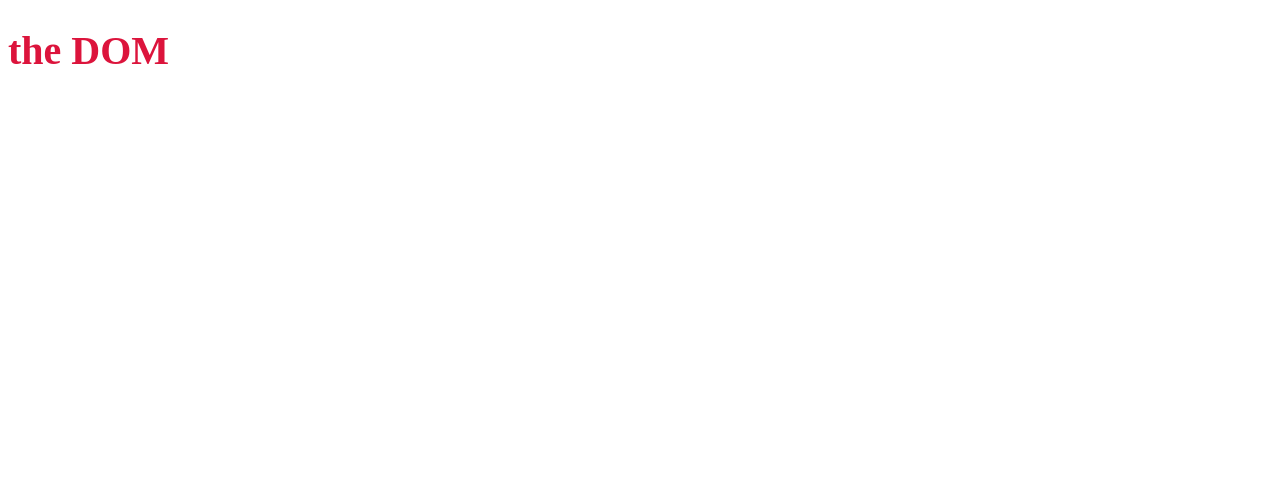
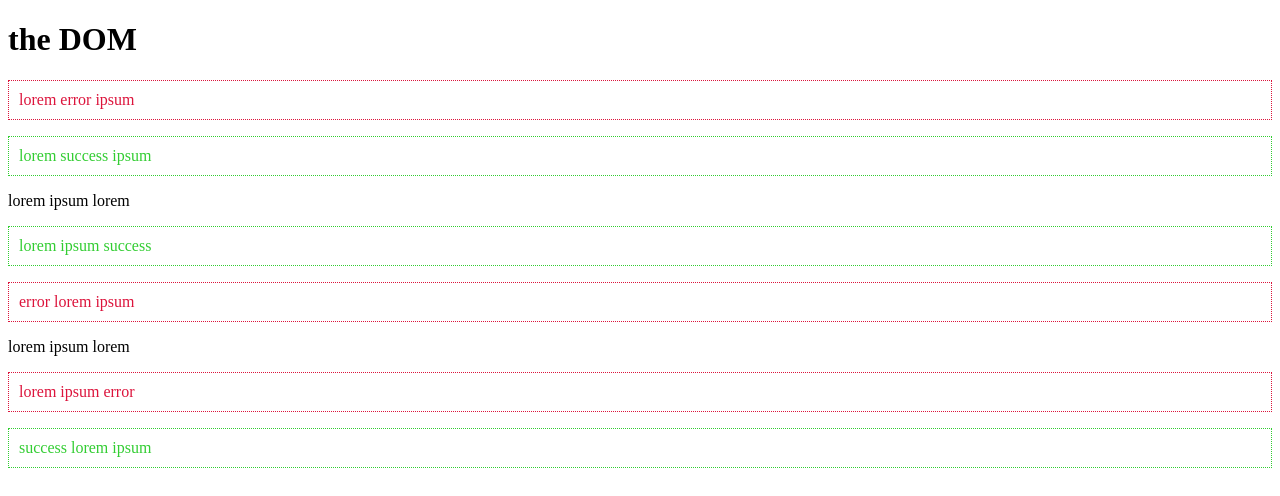
Before and after one commit to karimt201/JavaScript-Tutorial, a plain HTML site: page chapter_1/index.html in a window 1280 px wide. Drawn offline with Linux system fonts and the light colour scheme.

Commit message:
from classlist add and remove and toggle methods

```diff
--- a/chapter_1/index.html
+++ b/chapter_1/index.html
@@ -3,10 +3,22 @@
 <head>
     <meta charset="UTF-8">
     <meta name="viewport" content="width=device-width, initial-scale=1.0">
+    <meta http-equiv="X-UA-Compatible" content="ie=edge">
+    <link rel="stylesheet" href="style.css">
     <title>Document</title>
 </head>
 <body>
-    <h1 style="color: orange;">the DOM</h1>
+    <h1 class="title">the DOM</h1>
+
+    <p>lorem error ipsum</p>
+    <p>lorem success ipsum</p>
+    <p>lorem ipsum lorem</p>
+    <p>lorem ipsum success</p>
+    <p>error lorem ipsum</p>
+    <p>lorem ipsum lorem</p>
+    <p>lorem ipsum error</p>
+    <p>success lorem ipsum</p>
+
  <script src="sandbox.js"></script>
 </body>
 </html>
--- a/chapter_1/sandbox.js
+++ b/chapter_1/sandbox.js
@@ -1,7 +1,24 @@
-const title = document.querySelector('h1');
+// const content = document.querySelector('p');
 
-// title.setAttribute('style','margin: 50px;');
+// console.log(content.classList);
 
-title.style.margin = '';
-title.style.color = 'crimson';
-title.style.fontSize = '40px';
+// content.classList.add('error');
+// content.classList.remove('error');
+
+// content.classList.add('success');
+
+const paras = document.querySelectorAll('p');
+
+// console.log(paras);
+paras.forEach(tag => {
+    if (tag.innerText.includes('error')) {
+        tag.classList.add('error');
+    }if (tag.innerText.includes('success')) {
+        tag.classList.add('success');
+    }
+});
+
+const title = document.querySelector('.title');
+
+title.classList.toggle('test');
+title.classList.toggle('test');
--- /dev/null
+++ b/chapter_1/style.css
@@ -0,0 +1,10 @@
+.error{
+ padding: 10px;
+ color: crimson;
+ border: 1px dotted crimson;
+}
+.success{
+    padding: 10px;
+    color: limegreen;
+    border: 1px dotted limegreen;
+   }
```
